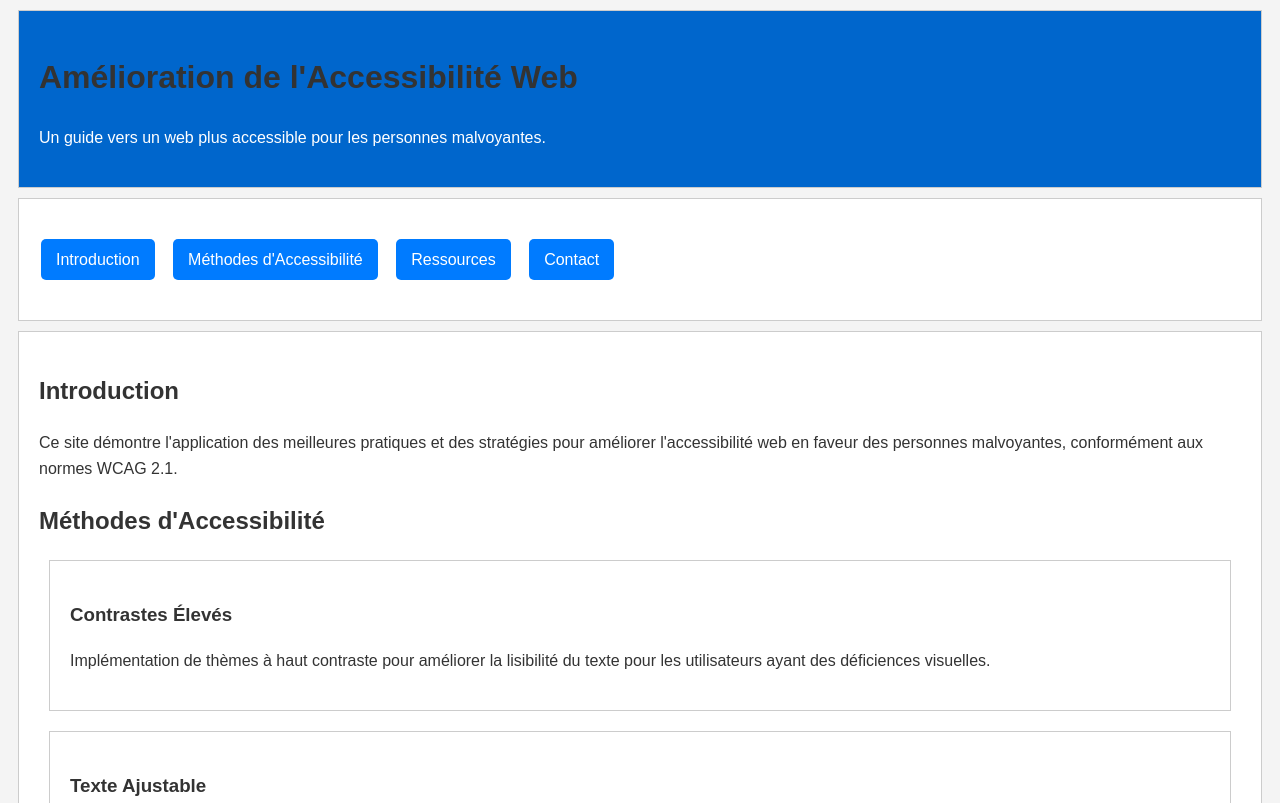
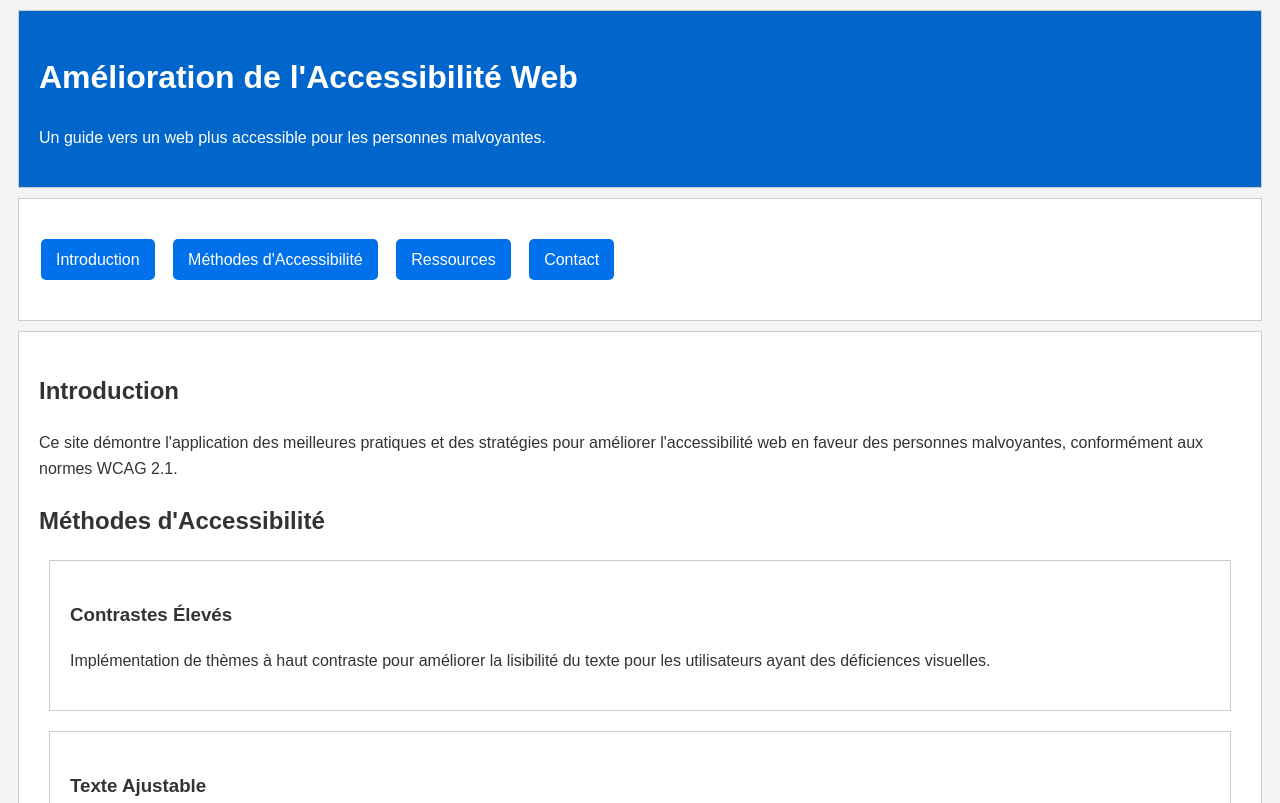
Before and after one commit to IIgolderII/accessibilite-web, a plain HTML site: page index.html in a window 1280 px wide. Shown: the top 803 px of the page. Drawn offline with Linux system fonts and the light colour scheme.

Commit message:
fix color contrast

```diff
--- a/index.html
+++ b/index.html
@@ -51,7 +51,10 @@
             text-decoration: none;
         }
 
-        h1,
+        h1 {
+            color: #fff;
+        }
+
         h2,
         h3 {
             color: #333;
@@ -59,7 +62,7 @@
 
         a,
         button {
-            background-color: #007BFF;
+            background-color: #0071EB;
             color: #ffffff;
             padding: 8px 15px;
             text-align: center;
```
